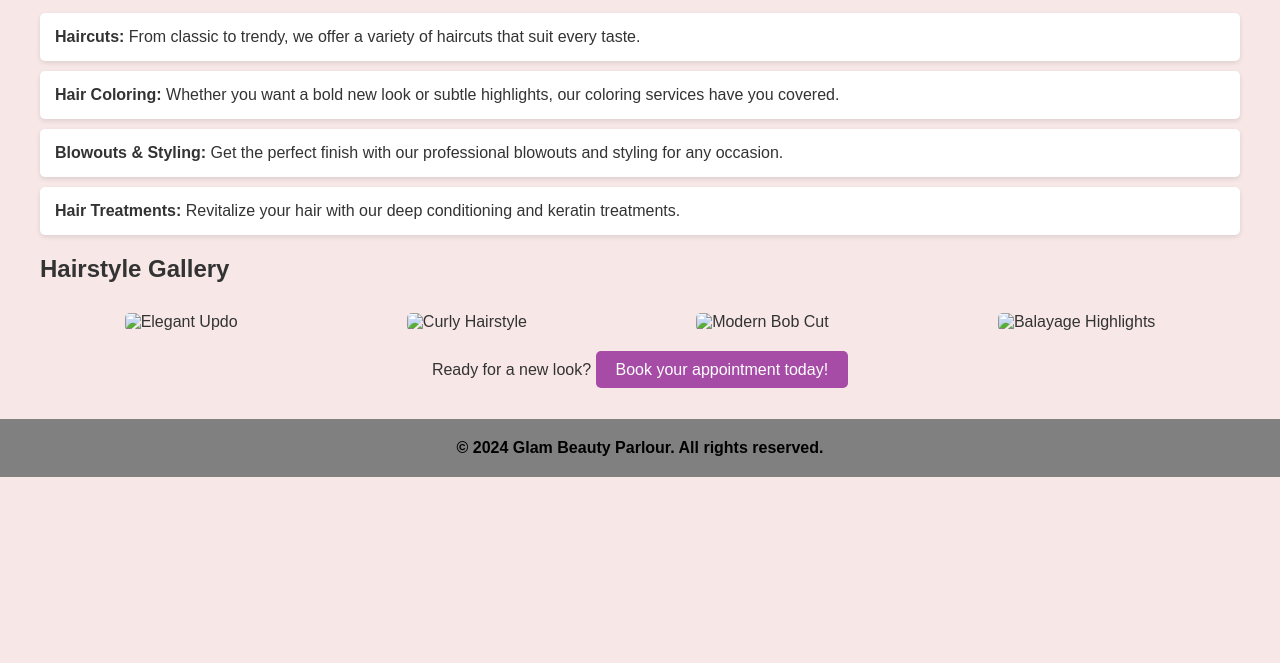
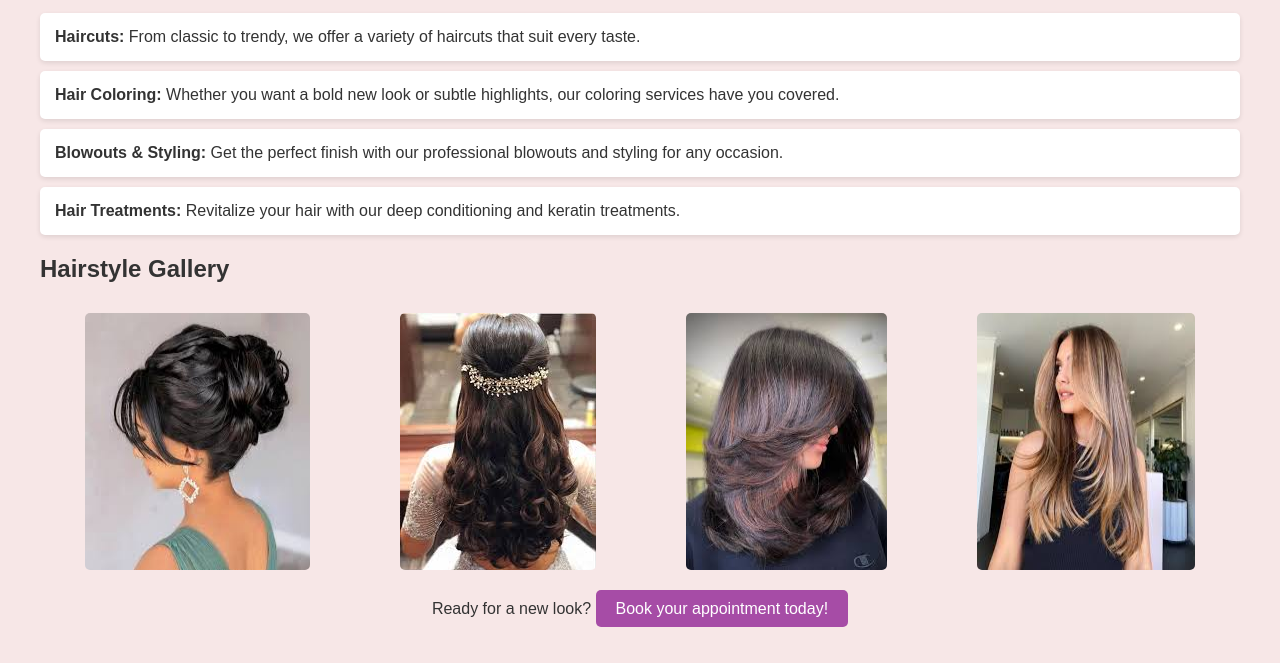
Before and after one commit to Rutujaranade22/Glam-Beauty, a plain HTML site: page pages/hair.html in a window 1280 px wide. Shown: the part 137-800 px from the top of the page. Drawn offline with Linux system fonts and the light colour scheme; files that its build step writes are made by us from their sources.

```diff
--- a/pages/hair.html
+++ b/pages/hair.html
@@ -4,8 +4,7 @@
     <meta charset="UTF-8">
     <meta name="viewport" content="width=device-width, initial-scale=1.0">
     <title>Hairstyling</title>
-    <link rel="stylesheet" href="style.css">
-    <link rel="icon" href="./img/beauty.png" type="png">
+     <link rel="icon" href="./img/beauty.png" type="png">
 
 
     <style>
@@ -59,6 +58,8 @@
             border-radius: 5px;
         }
 
+
+
         @media (max-width: 768px) {
             .gallery img {
                 max-width: 100%; /* Make gallery images take full width on smaller screens */
@@ -91,10 +92,10 @@
 
         <h2>Hairstyle Gallery</h2>
         <div class="gallery">
-            <img src="./img/Elegant Updo.jpg" alt="Elegant Updo">
-            <img src="./img/Curly Hairstyle.jpg" alt="Curly Hairstyle">
-            <img src="./img/step.jpg" alt="Modern Bob Cut">
-            <img src="./img/Balayage Highlights.jpg" alt="Balayage Highlights">
+            <img src="../img/Elegant Updo.jpg" alt="Elegant Updo">
+            <img src="../img/Curly Hairstyle.jpg" alt="Curly Hairstyle">
+            <img src="../img/step.jpg" alt="Modern Bob Cut">
+            <img src="../img/Balayage Highlights.jpg" alt="Balayage Highlights">
         </div>
 
         <div class="cta">
@@ -102,11 +103,7 @@
         </div>
     </div>
 
-    <footer>
-        <div class="footer">
-            <b>&copy; 2024 Glam Beauty Parlour. All rights reserved.</b>
-        </div>
-    </footer>
+
 
 </body>
 </html>
```
Also changed, not shown: pages/contact.html (+3 -8 lines).
